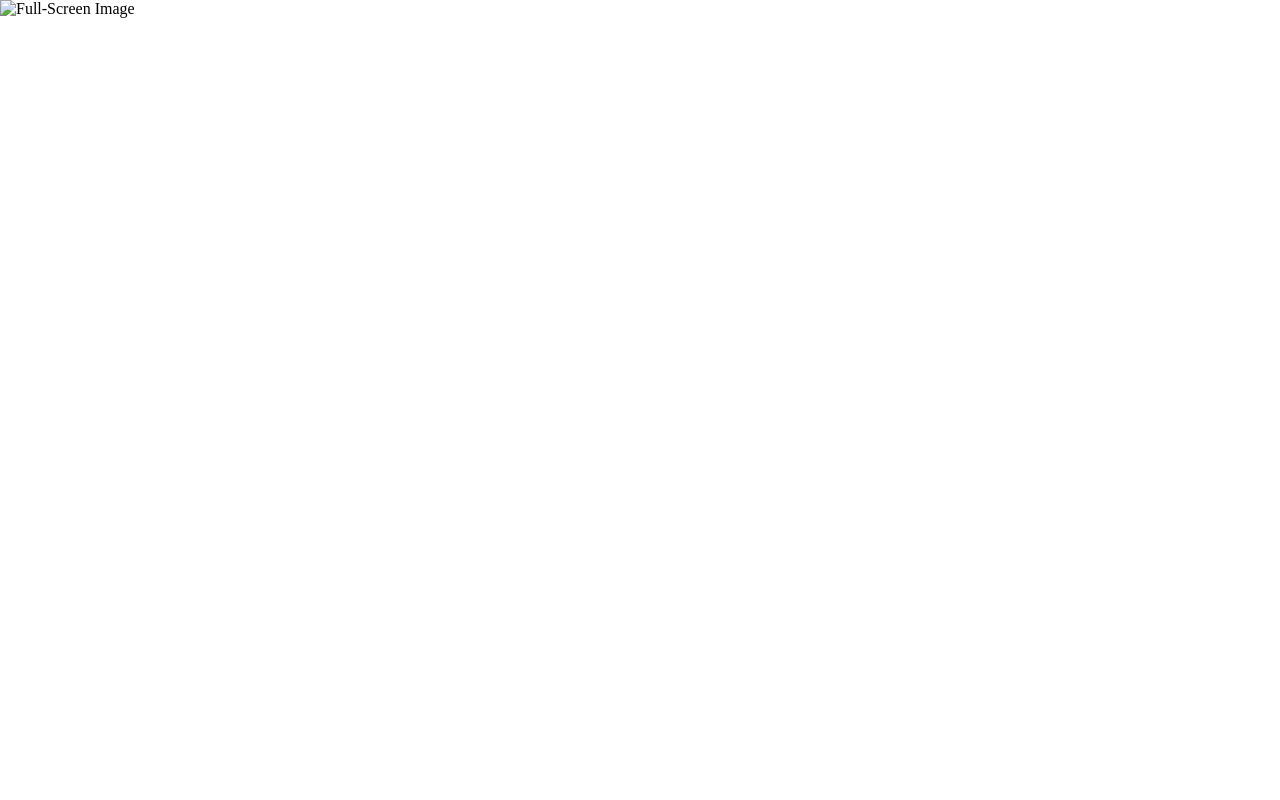
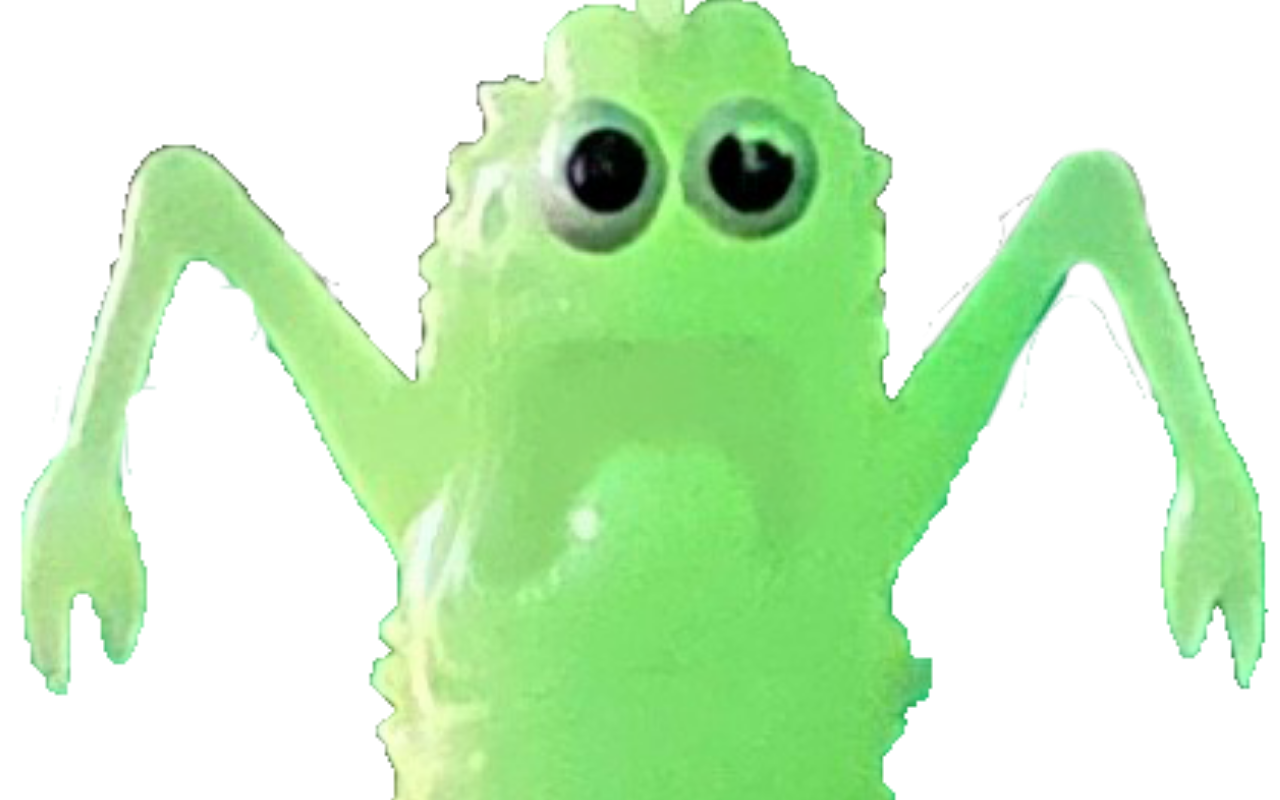
Before and after one commit to evref/bokstavligenjag.se, a plain HTML site: page main.html in a window 1280 px wide. Drawn offline with Linux system fonts and the light colour scheme.

Commit message:
secondary commit

```diff
--- a/main.html
+++ b/main.html
@@ -3,7 +3,7 @@
 <head>
     <meta charset="UTF-8">
     <meta name="viewport" content="width=device-width, initial-scale=1.0">
-    <title>Your Website Title Here</title>
+    <title>Bokstavligen jag</title>
     <style>
         body, html {
             margin: 0;
@@ -20,6 +20,6 @@
     </style>
 </head>
 <body>
-    <img src="../Pictures/delta-johnny.png" alt="Full-Screen Image">
+    <img src="delta-johnny.png" alt="Full-Screen Image">
 </body>
 </html>
```
Also changed, not shown: delta-johnny.png (added).
